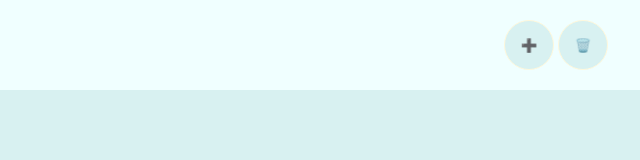
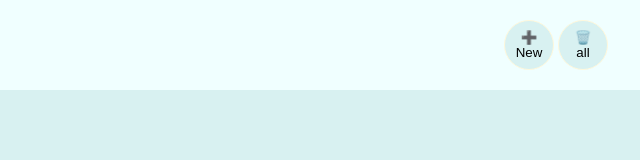
Before and after one commit to Skul9/skul9.github.io, a plain HTML site: page FlashNotes/index.html in a window 1280 px wide. Shown: the full height of the page, 640-1280 px from the left. Drawn offline with Linux system fonts and the light colour scheme; a web font is replaced by a local one.

Commit message:
Update index.html

```diff
--- a/FlashNotes/index.html
+++ b/FlashNotes/index.html
@@ -13,8 +13,8 @@
       <div class="nav">
         <h1>FlashNotes</h1>
         <div>
-          <button onclick="showCreateCardBox()">➕</button>
-          <button onclick="delFlashcards()">🗑️</button>
+          <button onclick="showCreateCardBox()">➕ New</button>
+          <button onclick="delFlashcards()">🗑️ all</button>
         </div>
       </div>
     </div>
```
